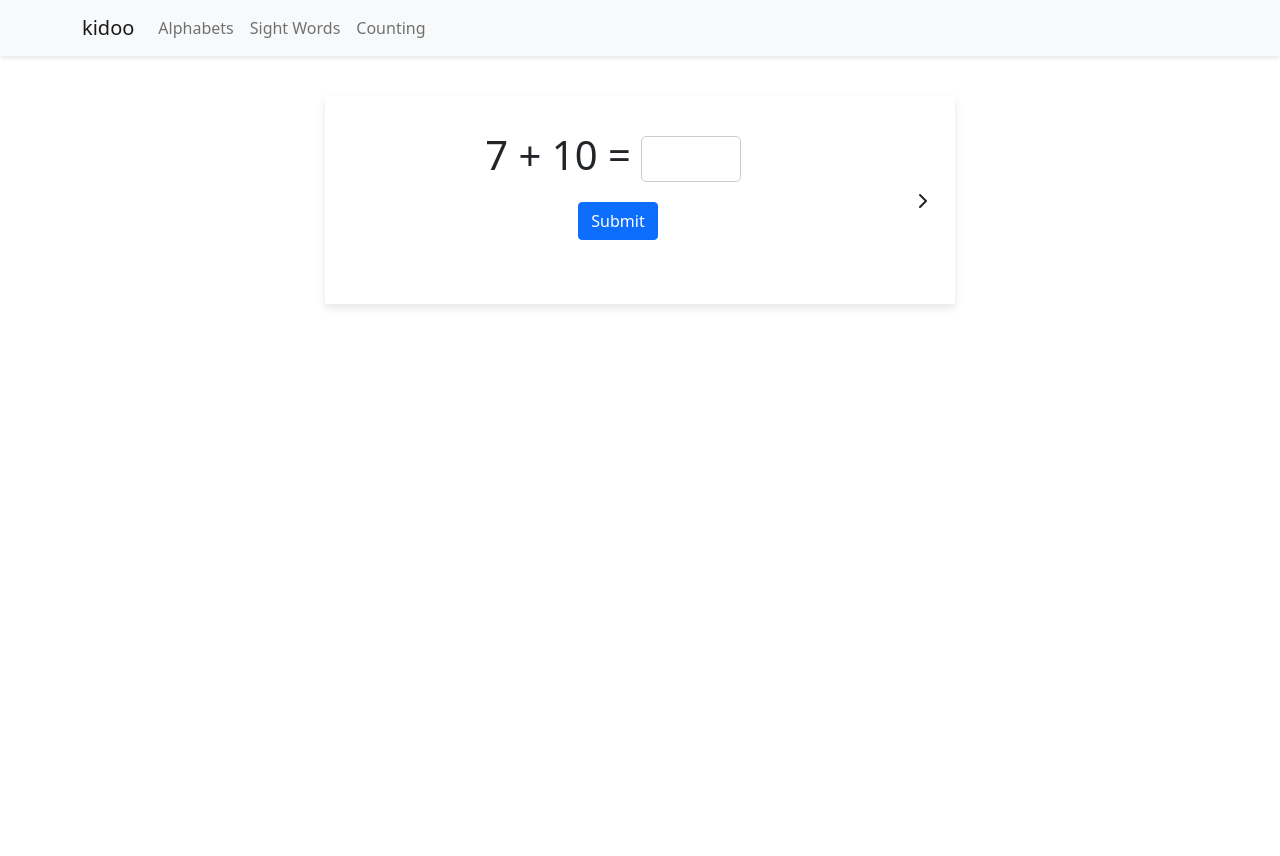
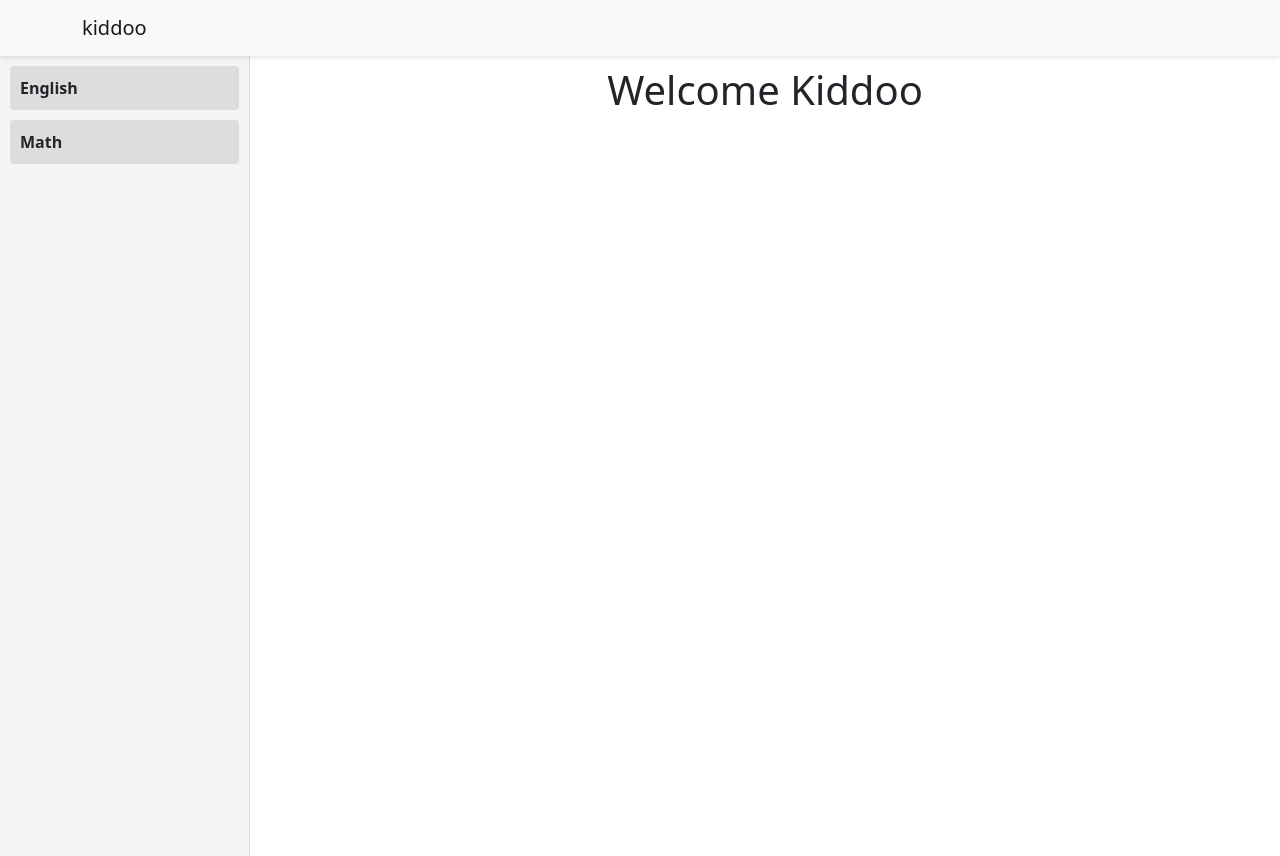
Before and after one commit to dnshariprasad/kidmath, a React (Vite) app: page /#/ in a window 1280 px wide. Before the commit the page ends 800 px from the top, so only its background shows below. Built offline with nearby package versions, Linux system fonts and the light colour scheme.

Commit message:
sidemenu added

```diff
--- a/src/App.tsx
+++ b/src/App.tsx
@@ -4,6 +4,8 @@ import MathChallenge from "./pages/MathChallenge";
 import AlphabetChallenge from "./pages/AlphabetChallenge";
 import SightWordsChallenge from "./pages/SightWordsChallenge";
 import { Navbar } from "./KidStyles";
+import Layout from "./LayoutContainer";
+import Welcome from "./pages/Welcome";
 
 const App: React.FC = () => {
   return (
@@ -12,25 +14,20 @@ const App: React.FC = () => {
         <div className="container">
           <div className="navbar-nav ml-auto d-flex align-items-center">
             <Link to="/" className="navbar-brand d-flex align-items-center">
-              kidoo
-            </Link>
-            <Link to="/alphabet" className="nav-link">
-              Alphabets
-            </Link>
-            <Link to="/sight_words" className="nav-link">
-              Sight Words
-            </Link>
-            <Link to="/counting" className="nav-link">
-              Counting
+              kiddoo
             </Link>
           </div>
         </div>
       </Navbar>
+
       <Routes>
-        <Route path="/" element={<MathChallenge />} />
-        <Route path="/counting" element={<MathChallenge />} />
-        <Route path="/sight_words" element={<SightWordsChallenge />} />
-        <Route path="/alphabet" element={<AlphabetChallenge />} />
+        {/* Parent route with the Layout */}
+        <Route path="/" element={<Layout />}>
+          <Route index element={<Welcome />} />
+          <Route path="counting" element={<MathChallenge />} />
+          <Route path="sight_words" element={<SightWordsChallenge />} />
+          <Route path="alphabet" element={<AlphabetChallenge />} />
+        </Route>
       </Routes>
     </HashRouter>
   );
--- a/src/KidStyles.tsx
+++ b/src/KidStyles.tsx
@@ -88,3 +88,15 @@ export const MiddleItem = styled.div`
   justify-content: center;
   align-items: center;
 `;
+
+export const PageContainer = styled.div`
+  padding: 20px;
+  display: flex;
+  flex-direction: column;
+  align-items: center;
+  justify-content: center;
+
+  @media (max-width: 768px) {
+    padding: 10px;
+  }
+`;
--- /dev/null
+++ b/src/LayoutContainer.tsx
@@ -0,0 +1,35 @@
+import React from "react";
+import { Outlet } from "react-router-dom";
+import styled from "styled-components";
+import Menu from "./Menu";
+
+const LayoutContainer = styled.div`
+  display: flex;
+  flex-direction: row;
+  height: 100vh;
+
+  @media (max-width: 768px) {
+    flex-direction: column; /* Stack menu and content vertically on mobile */
+    height: auto;
+  }
+`;
+
+const ContentContainer = styled.div`
+  flex: 1;
+  overflow-y: auto;
+`;
+
+const Layout: React.FC = () => {
+  return (
+    <LayoutContainer>
+      {/* Menu remains visible */}
+      <Menu />
+      {/* Dynamic content */}
+      <ContentContainer>
+        <Outlet />
+      </ContentContainer>
+    </LayoutContainer>
+  );
+};
+
+export default Layout;
--- /dev/null
+++ b/src/Menu.tsx
@@ -0,0 +1,120 @@
+import React, { useState } from "react";
+import styled from "styled-components";
+import { useNavigate } from "react-router-dom";
+
+const MenuContainer = styled.div`
+  width: 250px;
+  background-color: #f4f4f4;
+  padding: 10px;
+  box-sizing: border-box;
+  border-right: 1px solid #ddd;
+
+  @media (max-width: 768px) {
+    width: 100%;
+    border-right: none;
+    border-bottom: 1px solid #ddd;
+  }
+`;
+
+const MenuSection = styled.div`
+  margin-bottom: 10px;
+`;
+
+const MenuHeading = styled.div`
+  font-weight: bold;
+  cursor: pointer;
+  padding: 10px;
+  background-color: #ddd;
+  border-radius: 4px;
+
+  @media (max-width: 768px) {
+    background-color: #f9f9f9;
+    border-radius: 0;
+    border-bottom: none;
+  }
+`;
+
+const MenuList = styled.ul<{ isVisible: boolean }>`
+  list-style: none;
+  padding: 0;
+  margin: 0;
+  display: ${(props) => (props.isVisible ? "block" : "none")};
+
+  @media (max-width: 768px) {
+    padding-left: 10px;
+  }
+`;
+
+const MenuItem = styled.li`
+  padding: 8px;
+  background-color: #fff;
+  border-radius: 4px;
+  margin-bottom: 5px;
+  cursor: pointer;
+
+  &:hover {
+    background-color: #eee;
+  }
+`;
+
+// MAIN_MENU Array
+export const MAIN_MENU = [
+  {
+    main: "English",
+    sub: [
+      {
+        title: "Alphabet",
+        path: "/alphabet",
+      },
+      {
+        title: "Sight Words",
+        path: "/sight_words",
+      },
+    ],
+  },
+  {
+    main: "Math",
+    sub: [
+      {
+        title: "Counting",
+        path: "/counting",
+      },
+    ],
+  },
+];
+
+const Menu: React.FC = () => {
+  const navigate = useNavigate();
+  const [expandedSections, setExpandedSections] = useState<{
+    [key: string]: boolean;
+  }>({});
+
+  const toggleSection = (section: string) => {
+    setExpandedSections((prev) => ({
+      ...prev,
+      [section]: !prev[section],
+    }));
+  };
+
+  return (
+    <MenuContainer>
+      {/* Dynamically create the menu based on MAIN_MENU */}
+      {MAIN_MENU.map((menu, index) => (
+        <MenuSection key={index}>
+          <MenuHeading onClick={() => toggleSection(`section${index}`)}>
+            {menu.main}
+          </MenuHeading>
+          <MenuList isVisible={expandedSections[`section${index}`]}>
+            {menu.sub.map((item, subIndex) => (
+              <MenuItem key={subIndex} onClick={() => navigate(item.path)}>
+                {item.title}
+              </MenuItem>
+            ))}
+          </MenuList>
+        </MenuSection>
+      ))}
+    </MenuContainer>
+  );
+};
+
+export default Menu;
--- /dev/null
+++ b/src/pages/Welcome.tsx
@@ -0,0 +1,11 @@
+import { CenteredContainerVertical } from "../KidStyles";
+
+const Welcome = () => {
+  return (
+    <CenteredContainerVertical>
+      <h1>Welcome Kiddoo</h1>
+    </CenteredContainerVertical>
+  );
+};
+
+export default Welcome;
```
Also changed, not shown: src/Constants.tsx (added, +24 -0 lines).
